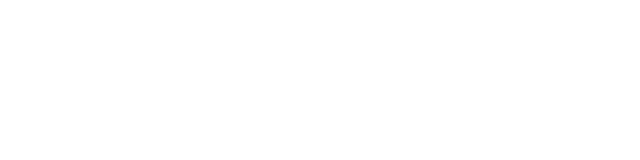
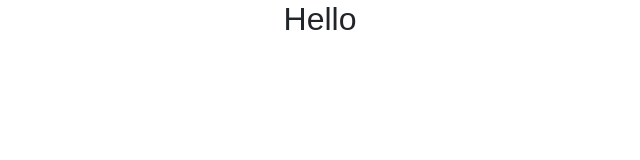
Before and after one commit to 56radius/P.A.R.S.A, a React (Create React App) app: page /forum in a window 1280 px wide. Before the commit this address had no page. Shown: the top 160 px of the page, without its empty margins (320-960 px from the left). Built offline with nearby package versions, Linux system fonts and the light colour scheme.

Commit message:
Added changes to the login screen while creatting tthe forum screen in the dashboard

```diff
--- a/src/App.js
+++ b/src/App.js
@@ -11,6 +11,7 @@ import SignupScreen from "./components/SignupScreen.js";
 import DashboardScreen from "./components/Dashboard/DashboardScreen.js";
 import ActivityAuthorizationScreen from "./components/Dashboard/ActivityAuthorizationScreen.js";
 import AuthorizationStatusScreen from "./components/Dashboard/AuthorizationStatusScreen.js";
+import ForumScreen from "./components/Dashboard/ForumScreen.js";
 
 function App() {
   const [showSplash, setShowSplash] = useState(true);
@@ -35,6 +36,7 @@ function App() {
           <Route path="/dashboard" element={<DashboardScreen />} />
           <Route path="/activity" element={<ActivityAuthorizationScreen />} />
           <Route path="/status" element={<AuthorizationStatusScreen />} />
+          <Route path="/forum" element={<ForumScreen />} />
         </Routes>
       </div>
     </Router>
--- /dev/null
+++ b/src/components/Dashboard/ForumScreen.js
@@ -0,0 +1,11 @@
+import React from "react";
+
+function ForumScreen() {
+    return(
+        <div>
+            <h2> Hello </h2>
+        </div>
+    )
+}
+
+export default ForumScreen;
--- a/src/components/Elements/Sidebar.js
+++ b/src/components/Elements/Sidebar.js
@@ -72,9 +72,9 @@ function Sidebar() {
           </li>
 
           <li className="nav-item">
-            <a onClick={() => navigate("/feedback")} className="nav-link collapsed">
+            <a onClick={() => navigate("/forum")} className="nav-link collapsed">
               <i className="bi bi-envelope"></i>
-              <span>Feedback</span>
+              <span>Feedback / Foruxm</span>
             </a>
           </li>
 
--- a/src/components/LoginScreen.js
+++ b/src/components/LoginScreen.js
@@ -1,7 +1,7 @@
 import React from 'react';
 import { useNavigate } from 'react-router-dom';
 
-import logo from "../assets/img/health.png";
+import parent from "../assets/img/parent.jpg";
 import '@fortawesome/fontawesome-free/css/all.css'; // Import Font Awesome CSS
 
 import "../assets/dashboard/assets/css/LoginScreen.css";
@@ -20,14 +20,14 @@ const LoginScreen = () => {
       <input type="checkbox" id="flip" />
       <div className="cover">
         <div className="front">
-          <img src={logo} alt="logo" />
+          <img src={parent} alt="parent" />
           <div className="text">
             <span className="text-1"> Control your Child <br /> New Child</span>
             <span className="text-2">Let's get connected</span>
           </div>
         </div>
         <div className="back">
-          <img src={logo} alt="logo" />
+          <img src={parent} alt="parent" />
           <div className="text">
             <span className="text-1">Complete miles of journey <br /> with one step</span>
             <span className="text-2">Let's get started</span>
```
Also changed, not shown: src/assets/img/parent.jpg (added).
